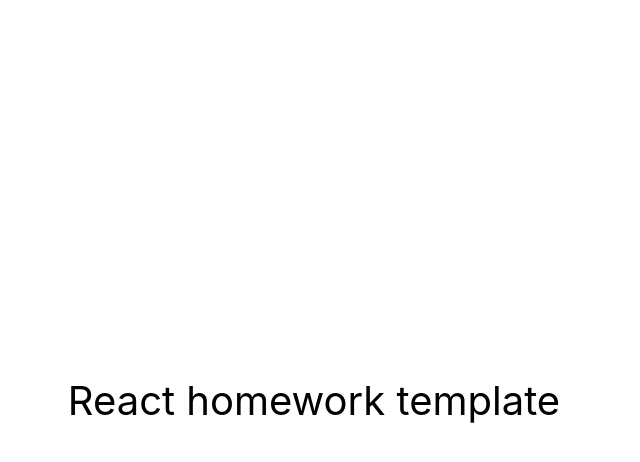
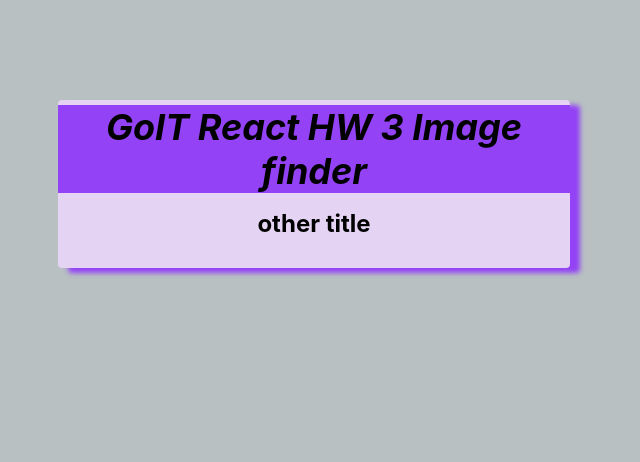
Before and after one commit to Sumaruk-Olga/goit-react-hw-03-image-finder, a React (Create React App) app: page / in a window 1280 px wide. Shown: the top 462 px of the page, without its empty margins (326-966 px from the left). Built offline with nearby package versions, Linux system fonts and the light colour scheme.

Commit message:
simple css

```diff
--- a/package.json
+++ b/package.json
@@ -4,6 +4,8 @@
   "private": true,
   "homepage": "https://Sumaruk-Olga.github.io/goit-react-hw-03-image-finder/",
   "dependencies": {
+    "@emotion/react": "^11.10.0",
+    "@emotion/styled": "^11.10.0",
     "@testing-library/jest-dom": "^5.16.3",
     "@testing-library/react": "^12.1.4",
     "@testing-library/user-event": "^13.5.0",
--- a/src/components/App.jsx
+++ /dev/null
@@ -1,16 +0,0 @@
-export const App = () => {
-  return (
-    <div
-      style={{
-        height: '100vh',
-        display: 'flex',
-        justifyContent: 'center',
-        alignItems: 'center',
-        fontSize: 40,
-        color: '#010101'
-      }}
-    >
-      React homework template
-    </div>
-  );
-};
--- /dev/null
+++ b/src/components/App/App.jsx
@@ -0,0 +1,23 @@
+import { Component } from "react";
+import { Container, SectionTitle, PageTitle } from "./App.styled";
+
+export class App extends Component {
+  state = {};
+
+  componentDidMount() {
+
+  }
+
+  componentDidUpdate(prevProps, prevState) {
+
+  }
+
+  render() {
+    return (
+      <Container>
+        <PageTitle>GoIT React HW 3 Image finder</PageTitle>
+        <SectionTitle>other title</SectionTitle>
+      </Container>
+    );
+  }
+};
--- /dev/null
+++ b/src/components/App/App.styled.jsx
@@ -0,0 +1,38 @@
+import styled from "@emotion/styled";
+
+export const Container = styled.div`
+    display: 'flex';
+    flex-direction: 'column';
+    height: 100%;
+    width: 90%;
+    text-align: center;
+    font-size: ${p => p.theme.fontSizes.m};
+    color: ${p => p.theme.text.primary};
+    border-radius: ${p=>p.theme.radii.normal};
+    background-color: ${p => p.theme.colors.page};
+    box-shadow: ${p => p.theme.shadow};
+    margin-left: auto;
+    margin-right: auto;
+    padding-top: 5px;
+    padding-bottom: 15px;
+        @media screen and (min-width: 768px) {
+        width: 75%;
+    }
+    @media screen and (min-width: 1200px) {
+        width: 40%;
+        margin-top: 100px;
+    }
+`;
+
+export const PageTitle = styled.h1`
+    display: block;
+    text-align: center;
+    font-style: italic;
+    margin-bottom:${p => p.theme.space[4]}px;
+    background-color: ${p => p.theme.colors.secondary};
+`;
+
+export const SectionTitle = styled.h2`
+    font-size: ${p => p.theme.fontSizes.l};
+    margin-bottom: 15px;
+`;
--- a/src/index.css
+++ b/src/index.css
@@ -2,6 +2,7 @@
 
 body {
   margin: 0;
+  background-color: #b8c0c2;
   font-family: -apple-system, BlinkMacSystemFont, 'Segoe UI', 'Roboto', 'Oxygen',
     'Ubuntu', 'Cantarell', 'Fira Sans', 'Droid Sans', 'Helvetica Neue',
     sans-serif;
@@ -9,6 +10,19 @@
   -moz-osx-font-smoothing: grayscale;
 }
 
+p,
+ul,
+h1,
+h2,
+h3 {
+  margin: 0;
+  padding: 0;
+}
+
+ul {
+  list-style: none;
+}
+
 code {
   font-family: source-code-pro, Menlo, Monaco, Consolas, 'Courier New',
     monospace;
--- a/src/index.js
+++ b/src/index.js
@@ -1,10 +1,14 @@
 import React from 'react';
 import ReactDOM from 'react-dom/client';
-import { App } from 'components/App';
+import { ThemeProvider } from '@emotion/react';
+import { theme } from 'utiles/theme';
+import { App } from 'components/App/App';
 import './index.css';
 
 ReactDOM.createRoot(document.getElementById('root')).render(
   <React.StrictMode>
-    <App />
+    <ThemeProvider theme={theme}>
+      <App/>
+    </ThemeProvider>
   </React.StrictMode>
 );
--- /dev/null
+++ b/src/utiles/theme.js
@@ -0,0 +1,27 @@
+export const theme = {
+    colors: {
+        page:'#e4d3f2',
+        primary: '#b8c0c2',
+        secondary: '#9342f5',
+        accent:'#e1a5f2',
+    },
+    text: {
+        primary: '#000000',
+        secondary:'#756b6b',
+    },
+    fontSizes: {
+        s: '12px',
+        m: '18px',
+        l: '24px',
+    },
+    radii: {
+        normal: '4px',
+        circle: '50%',
+    },
+    shadow: '10px 5px 5px #9342f5',
+    space: [0, 2, 4, 8, 16, 32],
+    status: {
+        online: '#12992d',
+        offline:'#bd132a',
+    },
+}
```
Also changed, not shown: 1 other file (tests, documents, lock files or other folders).
